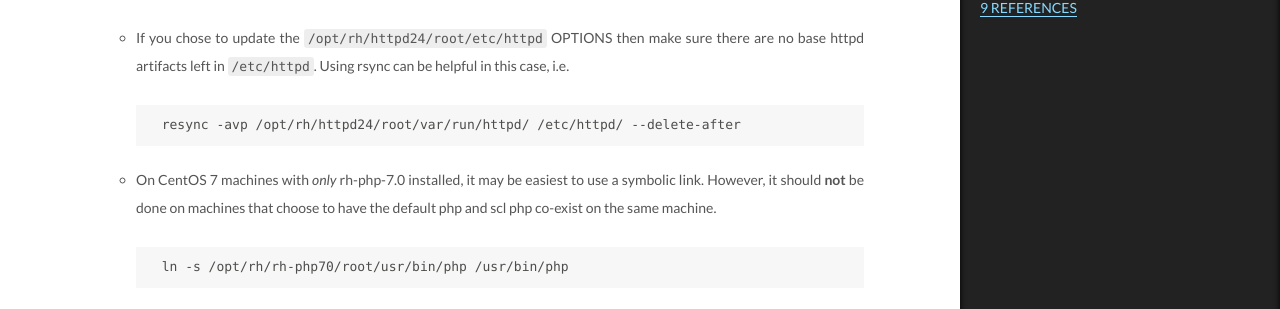
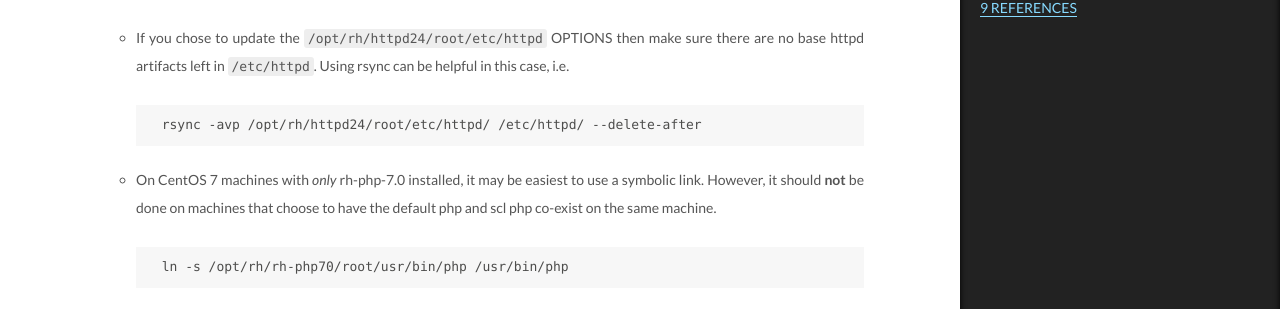
Before and after one commit to josephtingiris/josephtingiris.github.io, a Jekyll site: the page built from _posts/2016-08-28-redhat-scl-php-7-on-centos-7.md, in a window 1280 px wide and 1400 px high, scrolled down 4384 px. Shown: the part 276-585 px from the top of the window. Built offline with Jekyll 4.4.1, drawn with Linux system fonts in a browser that asks for light colours; comment, search, counter and statistics services are not loaded.

Commit message:
corrected rsync typo

````diff
--- a/_posts/2016-08-28-redhat-scl-php-7-on-centos-7.md
+++ b/_posts/2016-08-28-redhat-scl-php-7-on-centos-7.md
@@ -220,7 +220,7 @@ Many packages, programs, & utilities (and people) expect the default CentOS 7 fi
 * If you chose to update the `/opt/rh/httpd24/root/etc/httpd` OPTIONS then make sure there are no base httpd artifacts left in `/etc/httpd`.  Using rsync can be helpful in this case, i.e.
 
     ```
-    resync -avp /opt/rh/httpd24/root/var/run/httpd/ /etc/httpd/ --delete-after
+    rsync -avp /opt/rh/httpd24/root/etc/httpd/ /etc/httpd/ --delete-after
     ```
 
 * On CentOS 7 machines with *only* rh-php-7.0 installed, it may be easiest to use a symbolic link.  However, it should **not** be done on machines that choose to have the default php and scl php co-exist on the same machine.
````
